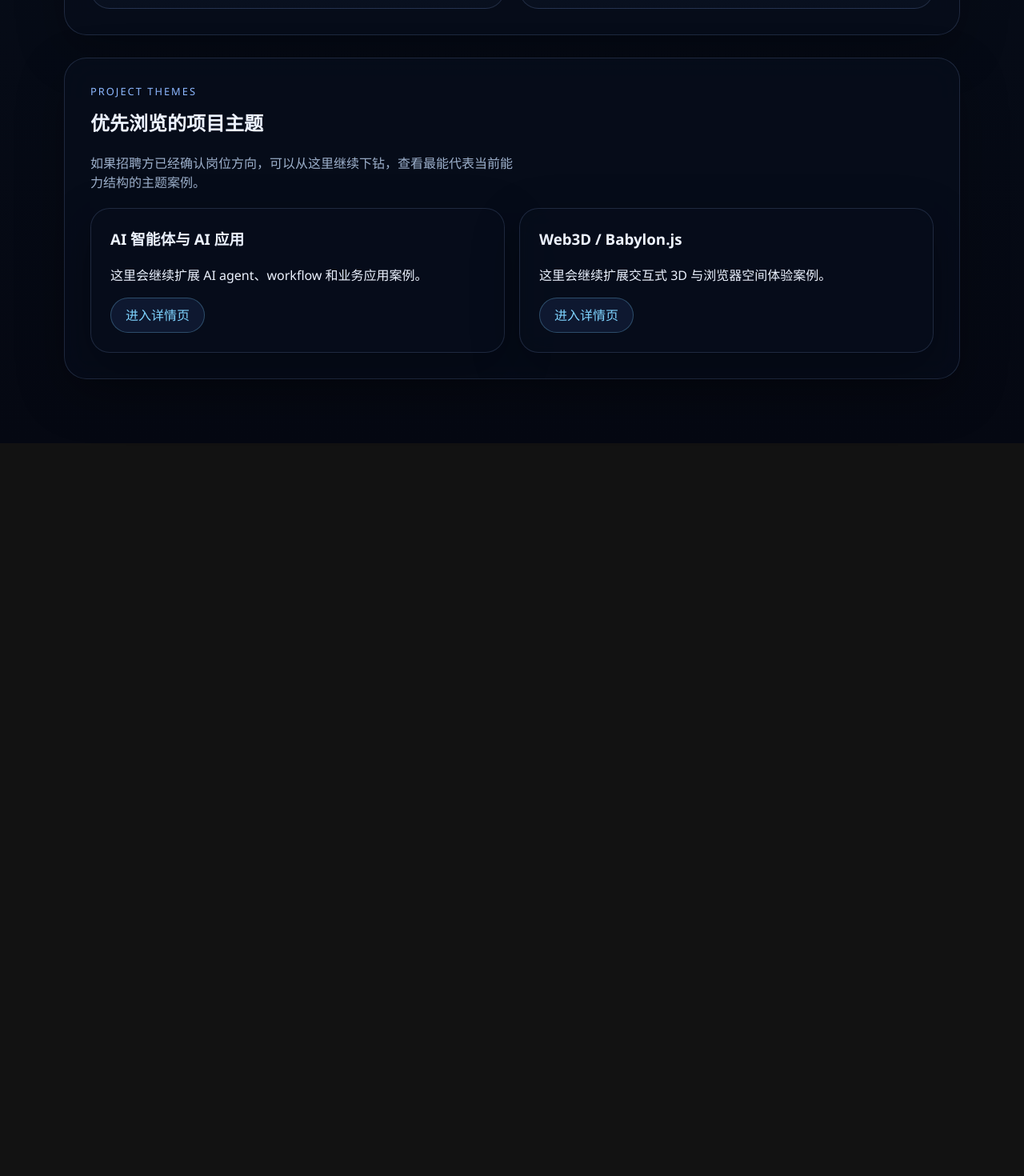
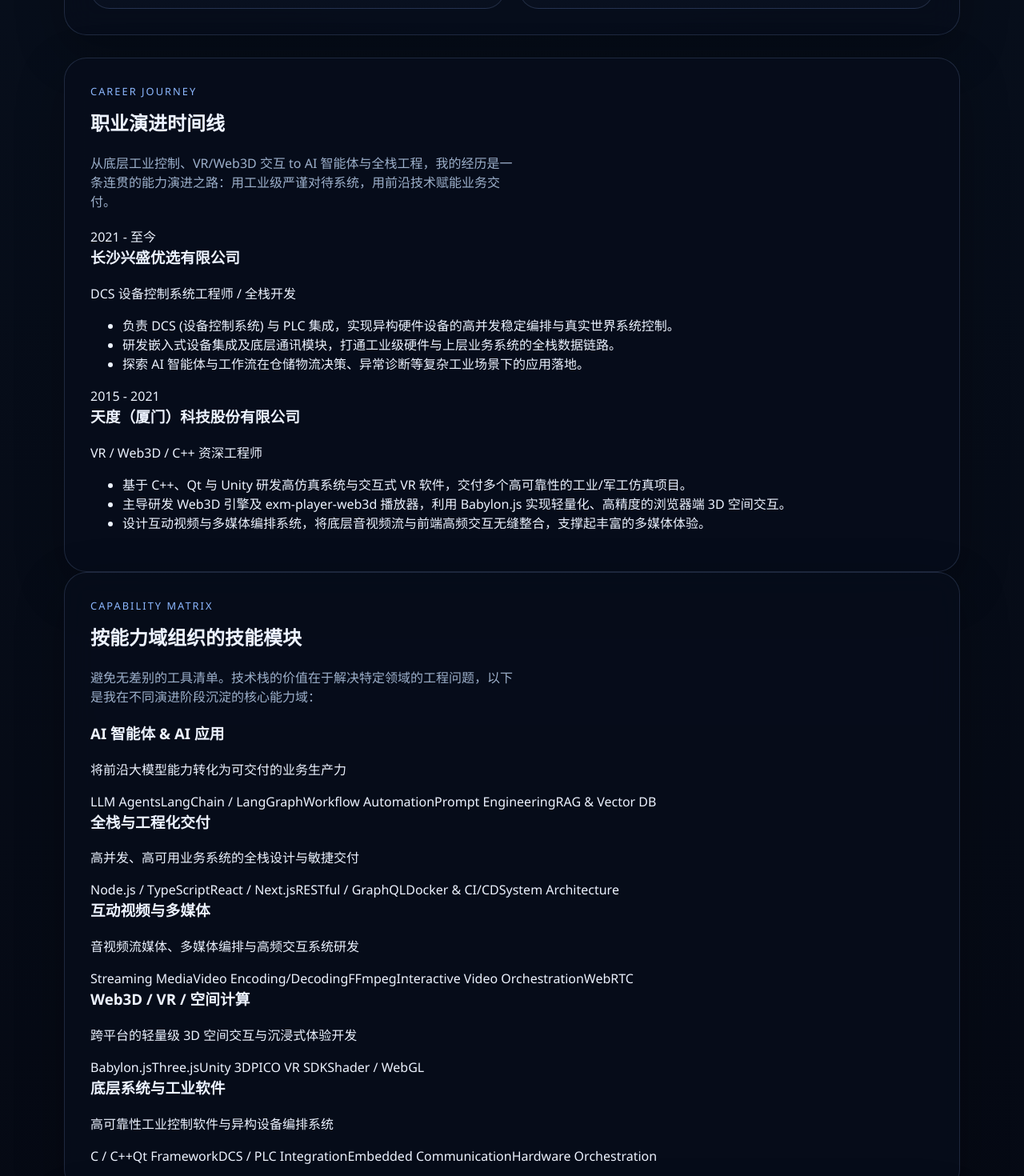
Before and after one commit to guochaopeng110-maker/personal-profile, a React (Vite) app: page / in a window 1280 px wide. Shown: the part 1000-2470 px from the top of the page at 80% size. Before the commit the page ends 1554 px from the top, so only its background shows below. Built offline with nearby package versions, Linux system fonts and the light colour scheme.

Commit message:
issue5#:交付工作经历与能力域首页模块

```diff
--- a/src/content/en.ts
+++ b/src/content/en.ts
@@ -27,6 +27,65 @@ export const content = {
       {
         title: "Evolving from industrial systems, VR, and Web3D to AI applications and full-stack engineering is a path of continuous capability evolution, not scattered directions.",
         p: "This evolution path explains why the current positioning carries both cutting-edge sense and real-world engineering credibility, distinguishing from candidates who only have demos and lack complex systems experience."
+      }
+    ]
+  },
+  timeline: {
+    eyebrow: "Career Journey",
+    title: "Professional Timeline",
+    intro: "From low-level industrial control and VR/Web3D interaction to AI agents and full-stack engineering, my journey represents a coherent capability evolution: treating systems with industrial-grade rigor, and empowering business delivery with cutting-edge tech.",
+    items: [
+      {
+        period: "2021 - Present",
+        company: "Changsha Xingsheng Youxuan Co., Ltd.",
+        role: "DCS Equipment Control System Engineer / Full-Stack Developer",
+        contributions: [
+          "Responsible for DCS (Distributed Control System) and PLC integration, achieving high-concurrency stable orchestration and real-world control of heterogeneous hardware.",
+          "Developed embedded device integrations and underlying communication modules, connecting industrial-grade hardware and upper business systems with full-stack data pipelines.",
+          "Explored AI agent and workflow applications in complex industrial scenarios such as warehouse logistics decision-making and anomaly diagnosis."
+        ]
+      },
+      {
+        period: "2015 - 2021",
+        company: "Tiandu (Xiamen) Technology Co., Ltd.",
+        role: "Senior VR / Web3D / C++ Engineer",
+        contributions: [
+          "Developed high-fidelity simulation systems and interactive VR software based on C++, Qt, and Unity, delivering multiple highly reliable industrial/military simulation projects.",
+          "Led the R&D of Web3D engines and the exm-player-web3d player, utilizing Babylon.js to achieve lightweight, high-precision browser-side 3D spatial interactions.",
+          "Designed interactive video and multimedia orchestration systems, seamlessly integrating underlying audio/video streams with front-end high-frequency interactions to support rich multimedia experiences."
+        ]
+      }
+    ]
+  },
+  skills: {
+    eyebrow: "Capability Matrix",
+    title: "Skills Organized by Capability Domain",
+    intro: "Avoiding undifferentiated tool checklists. The value of a tech stack lies in solving specific domain engineering problems. Here are the core capability domains I have accumulated across different evolution stages:",
+    domains: [
+      {
+        name: "AI Agents & AI Applications",
+        description: "Transforming cutting-edge LLM capabilities into deliverable business productivity",
+        tools: ["LLM Agents", "LangChain / LangGraph", "Workflow Automation", "Prompt Engineering", "RAG & Vector DB"]
+      },
+      {
+        name: "Full-Stack & Engineering Delivery",
+        description: "Full-stack design and agile delivery of high-concurrency, high-availability business systems",
+        tools: ["Node.js / TypeScript", "React / Next.js", "RESTful / GraphQL", "Docker & CI/CD", "System Architecture"]
+      },
+      {
+        name: "Interactive Video & Multimedia",
+        description: "R&D of audio/video streaming, multimedia orchestration, and high-frequency interaction systems",
+        tools: ["Streaming Media", "Video Encoding/Decoding", "FFmpeg", "Interactive Video Orchestration", "WebRTC"]
+      },
+      {
+        name: "Web3D / VR / Spatial Computing",
+        description: "Cross-platform lightweight 3D spatial interaction and immersive experience development",
+        tools: ["Babylon.js", "Three.js", "Unity 3D", "PICO VR SDK", "Shader / WebGL"]
+      },
+      {
+        name: "Underlying Systems & Industrial Software",
+        description: "Highly reliable industrial control software and heterogeneous equipment orchestration system",
+        tools: ["C / C++", "Qt Framework", "DCS / PLC Integration", "Embedded Communication", "Hardware Orchestration"]
       }
     ]
   },
--- a/src/content/zh.ts
+++ b/src/content/zh.ts
@@ -30,6 +30,65 @@ export const content = {
       }
     ]
   },
+  timeline: {
+    eyebrow: "Career Journey",
+    title: "职业演进时间线",
+    intro: "从底层工业控制、VR/Web3D 交互 to AI 智能体与全栈工程，我的经历是一条连贯的能力演进之路：用工业级严谨对待系统，用前沿技术赋能业务交付。",
+    items: [
+      {
+        period: "2021 - 至今",
+        company: "长沙兴盛优选有限公司",
+        role: "DCS 设备控制系统工程师 / 全栈开发",
+        contributions: [
+          "负责 DCS (设备控制系统) 与 PLC 集成，实现异构硬件设备的高并发稳定编排与真实世界系统控制。",
+          "研发嵌入式设备集成及底层通讯模块，打通工业级硬件与上层业务系统的全栈数据链路。",
+          "探索 AI 智能体与工作流在仓储物流决策、异常诊断等复杂工业场景下的应用落地。"
+        ]
+      },
+      {
+        period: "2015 - 2021",
+        company: "天度（厦门）科技股份有限公司",
+        role: "VR / Web3D / C++ 资深工程师",
+        contributions: [
+          "基于 C++、Qt 与 Unity 研发高仿真系统与交互式 VR 软件，交付多个高可靠性的工业/军工仿真项目。",
+          "主导研发 Web3D 引擎及 exm-player-web3d 播放器，利用 Babylon.js 实现轻量化、高精度的浏览器端 3D 空间交互。",
+          "设计互动视频与多媒体编排系统，将底层音视频流与前端高频交互无缝整合，支撑起丰富的多媒体体验。"
+        ]
+      }
+    ]
+  },
+  skills: {
+    eyebrow: "Capability Matrix",
+    title: "按能力域组织的技能模块",
+    intro: "避免无差别的工具清单。技术栈的价值在于解决特定领域的工程问题，以下是我在不同演进阶段沉淀的核心能力域：",
+    domains: [
+      {
+        name: "AI 智能体 & AI 应用",
+        description: "将前沿大模型能力转化为可交付的业务生产力",
+        tools: ["LLM Agents", "LangChain / LangGraph", "Workflow Automation", "Prompt Engineering", "RAG & Vector DB"]
+      },
+      {
+        name: "全栈与工程化交付",
+        description: "高并发、高可用业务系统的全栈设计与敏捷交付",
+        tools: ["Node.js / TypeScript", "React / Next.js", "RESTful / GraphQL", "Docker & CI/CD", "System Architecture"]
+      },
+      {
+        name: "互动视频与多媒体",
+        description: "音视频流媒体、多媒体编排与高频交互系统研发",
+        tools: ["Streaming Media", "Video Encoding/Decoding", "FFmpeg", "Interactive Video Orchestration", "WebRTC"]
+      },
+      {
+        name: "Web3D / VR / 空间计算",
+        description: "跨平台的轻量级 3D 空间交互与沉浸式体验开发",
+        tools: ["Babylon.js", "Three.js", "Unity 3D", "PICO VR SDK", "Shader / WebGL"]
+      },
+      {
+        name: "底层系统与工业软件",
+        description: "高可靠性工业控制软件与异构设备编排系统",
+        tools: ["C / C++", "Qt Framework", "DCS / PLC Integration", "Embedded Communication", "Hardware Orchestration"]
+      }
+    ]
+  },
   themes: {
     eyebrow: "Project Themes",
     title: "优先浏览的项目主题",
@@ -44,7 +103,7 @@ export const content = {
     detailPage: {
       eyebrow: "Theme Detail",
       bullets: [
-        "路由已支持主题 slug 扩展",
+        "路由已支持主题 slug expansion",
         "页面结构可继续接入结构化内容源",
         "后续可添加双语文案和案例模块"
       ]
--- a/src/pages/HomePage.tsx
+++ b/src/pages/HomePage.tsx
@@ -3,7 +3,7 @@ import { useLocale } from "../context/I18nContext";
 
 export function HomePage() {
   const { content } = useLocale();
-  const { hero, narrative, themes } = content;
+  const { hero, narrative, themes, timeline, skills } = content;
 
   return (
     <main className="page-shell">
@@ -51,6 +51,52 @@ export function HomePage() {
         </div>
       </section>
 
+      <section className="section timeline-section">
+        <div className="section-heading">
+          <p className="eyebrow">{timeline.eyebrow}</p>
+          <h2>{timeline.title}</h2>
+          <p className="section-intro">{timeline.intro}</p>
+        </div>
+        <div className="timeline-container">
+          {timeline.items.map((item, index) => (
+            <div key={index} className="timeline-item">
+              <div className="timeline-marker"></div>
+              <div className="timeline-content">
+                <span className="timeline-period">{item.period}</span>
+                <h3 className="timeline-company">{item.company}</h3>
+                <p className="timeline-role">{item.role}</p>
+                <ul className="timeline-contributions">
+                  {item.contributions.map((contribution, idx) => (
+                    <li key={idx}>{contribution}</li>
+                  ))}
+                </ul>
+              </div>
+            </div>
+          ))}
+        </div>
+      </section>
+
+      <section className="section skills-section">
+        <div className="section-heading">
+          <p className="eyebrow">{skills.eyebrow}</p>
+          <h2>{skills.title}</h2>
+          <p className="section-intro">{skills.intro}</p>
+        </div>
+        <div className="skills-grid">
+          {skills.domains.map((domain, index) => (
+            <article key={index} className="skills-card">
+              <h3>{domain.name}</h3>
+              <p className="skills-desc">{domain.description}</p>
+              <div className="skills-tags">
+                {domain.tools.map((tool, idx) => (
+                  <span key={idx} className="skills-tag">{tool}</span>
+                ))}
+              </div>
+            </article>
+          ))}
+        </div>
+      </section>
+
       <section id="themes" className="section">
         <div className="section-heading">
           <p className="eyebrow">{themes.eyebrow}</p>
```
Also changed, not shown: 1 other file (tests, documents, lock files or other folders).
